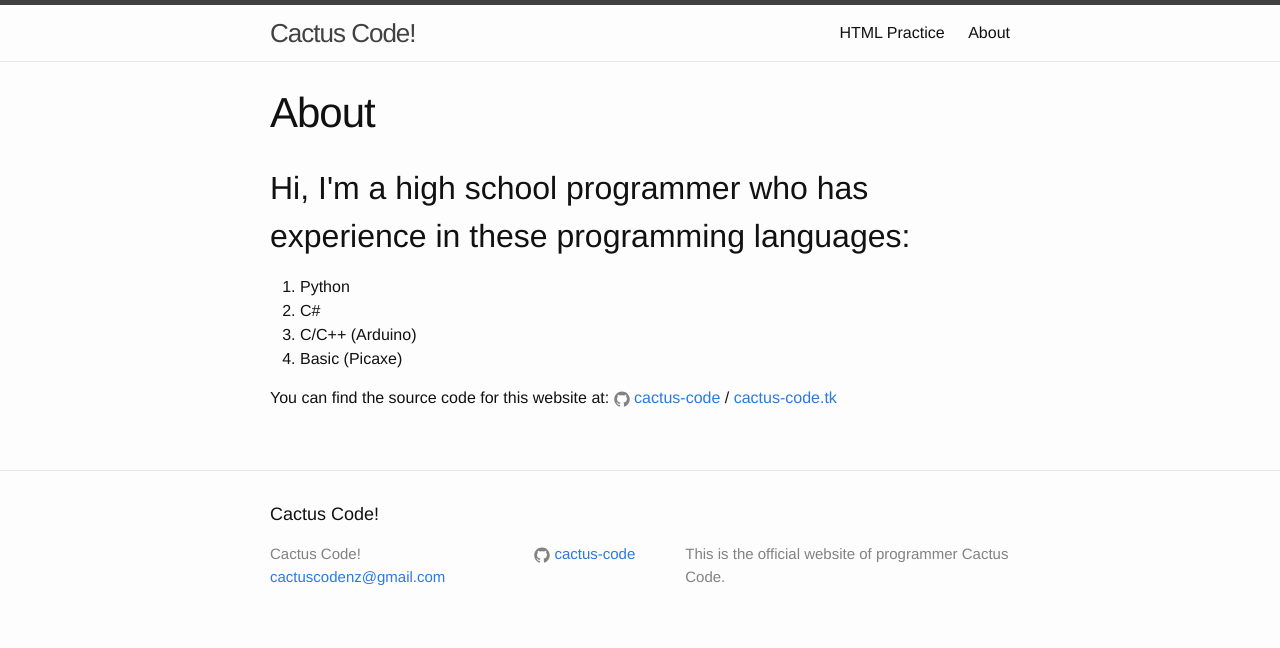
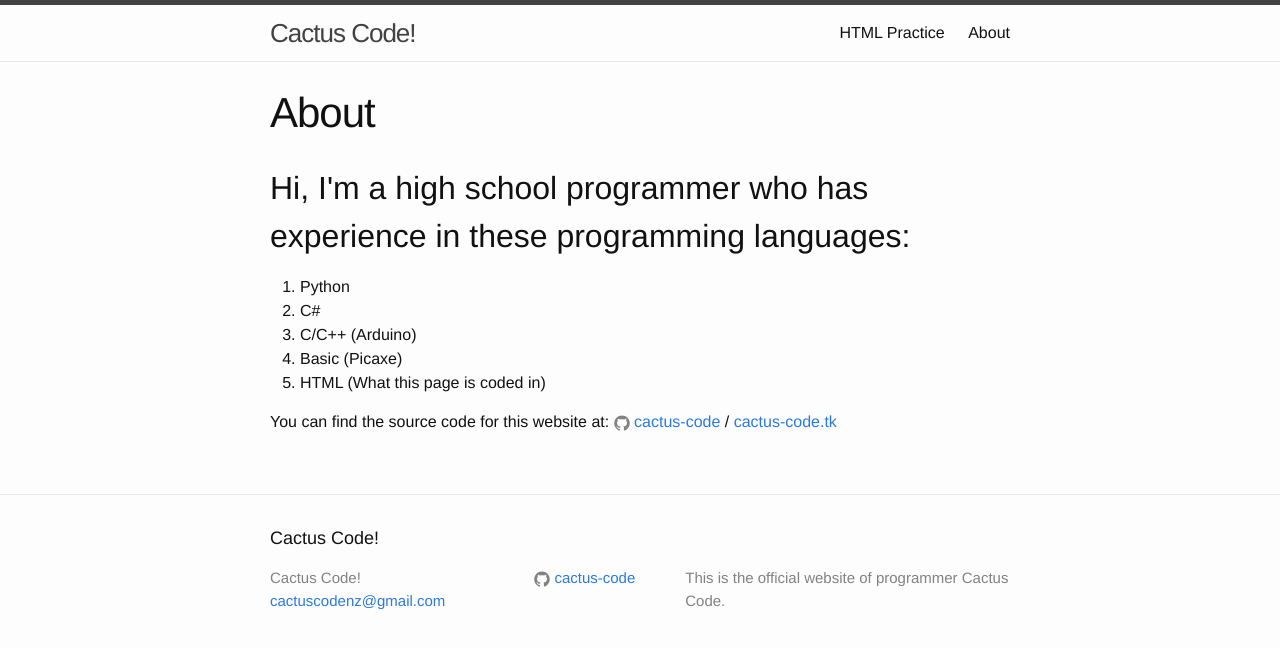
Before and after one commit to cactus-code/cactus-code.github.i, a Jekyll site: the page built from about.md, in a window 1280 px wide. Shown: the top 648 px of the page. Built offline with Jekyll 4.4.1, drawn with Linux system fonts in a browser that asks for light colours.

Commit message:
Update about.md

```diff
--- a/about.md
+++ b/about.md
@@ -10,6 +10,7 @@ permalink: /about/
 <li>C#</li>
 <li>C/C++ (Arduino)</li>
 <li>Basic (Picaxe)</li>
+<li>HTML (What this page is coded in)</li>
 </ol>
 
 You can find the source code for this website at:
```
